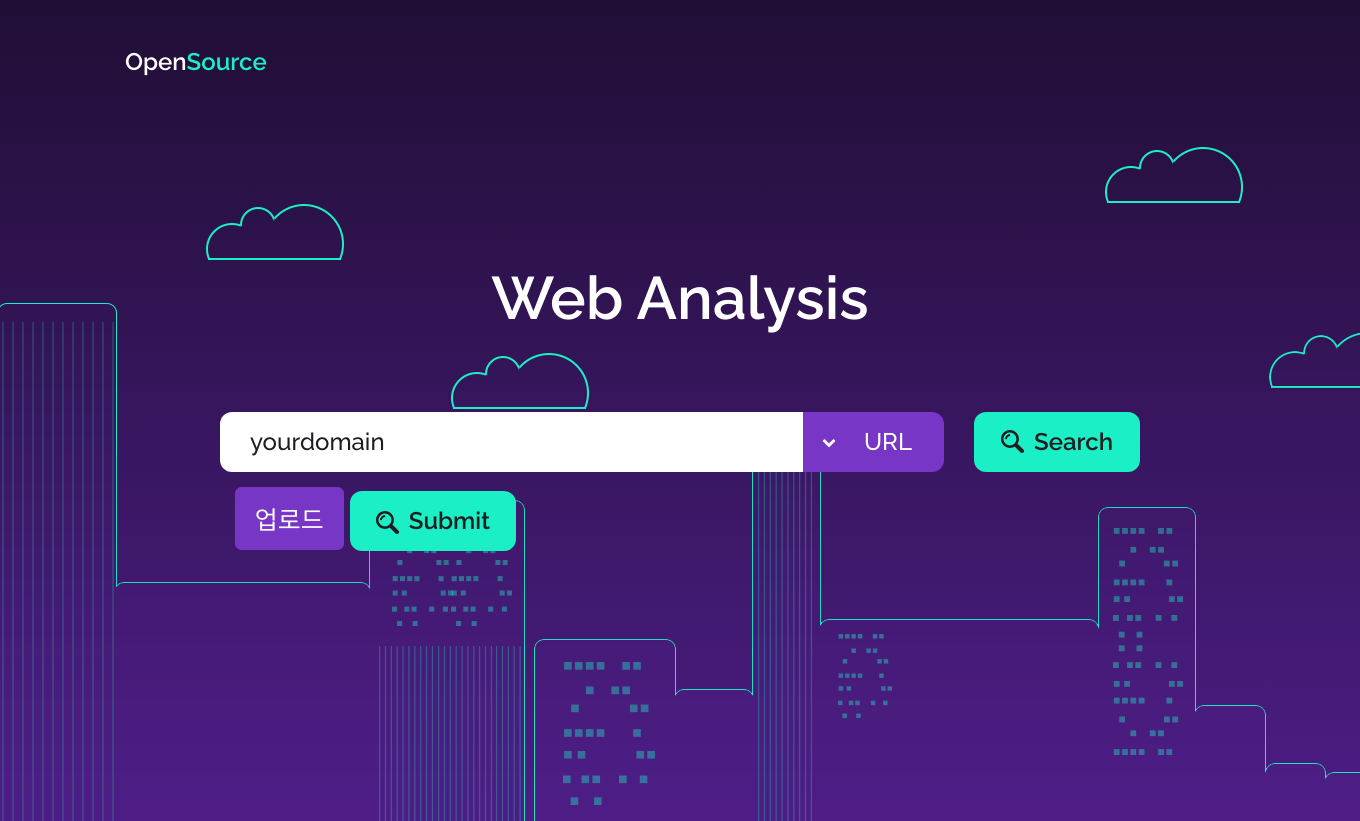
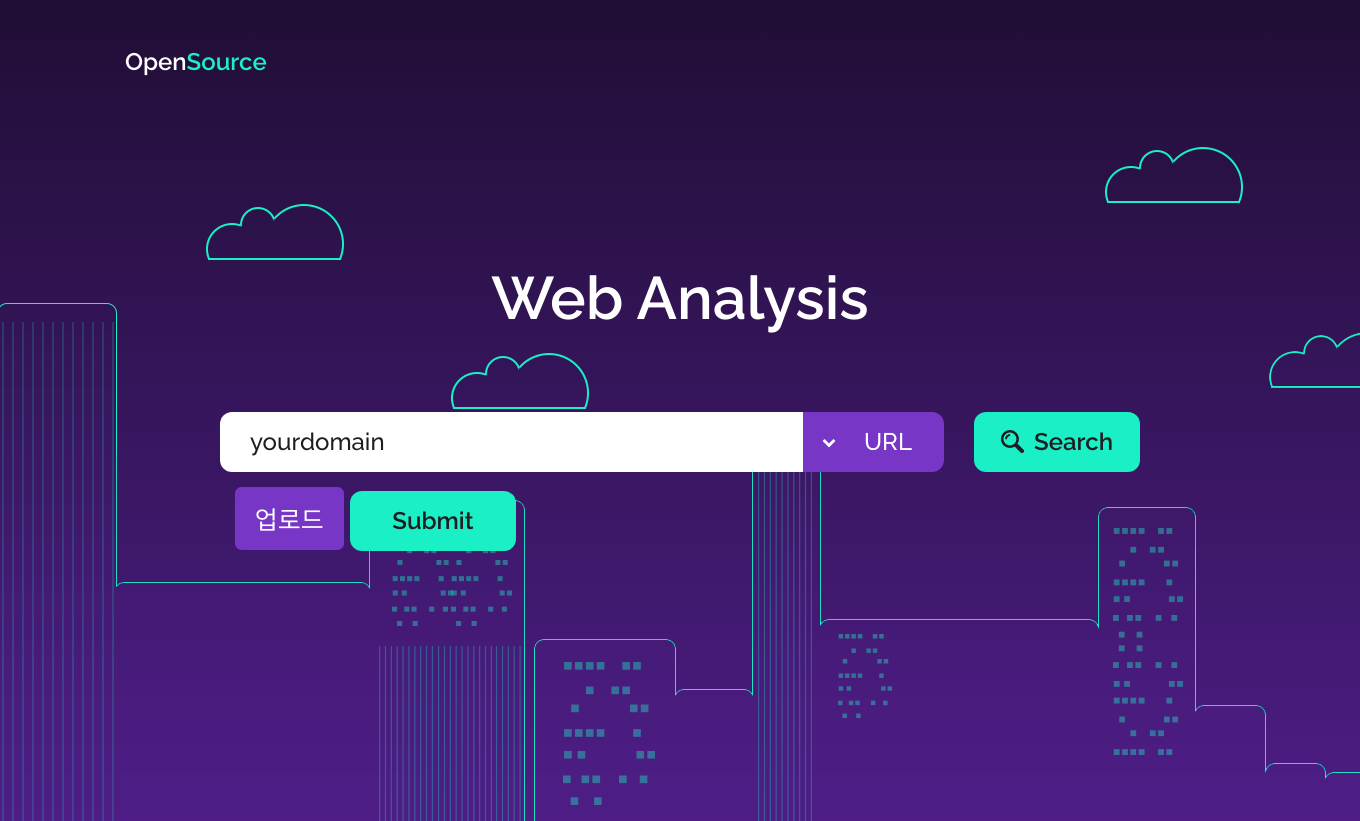
Before and after one commit to akuby21/OSFinalProject, a Flask app: page / in a window 1360 px wide; the page is wider, and only the part inside the window is pictured. Run offline with Flask 2, Linux system fonts and the light colour scheme; some libraries are stand-ins or nearby versions.

Commit message:
Update start.html

```diff
--- a/templates/start.html
+++ b/templates/start.html
@@ -71,7 +71,7 @@
                         <div class="filebox" name="FileName" style="border-radius: :1.0em;padding:15px 15px;font-size:25px;"/>
                           <label for="ex_file">업로드</label>
                           <input type="file" id="ex_file">
-			  <button type = "submit" class="domain_search_button align-items-right justify-content-right" style="float:center"><img src="static/css/images/search.png" alt="">Submit</button>
+			  <button type = "submit" class="domain_search_button align-items-right justify-content-right" style="float:center">Submit</button>
                         </div>
                     </form>
                   </div>
```
